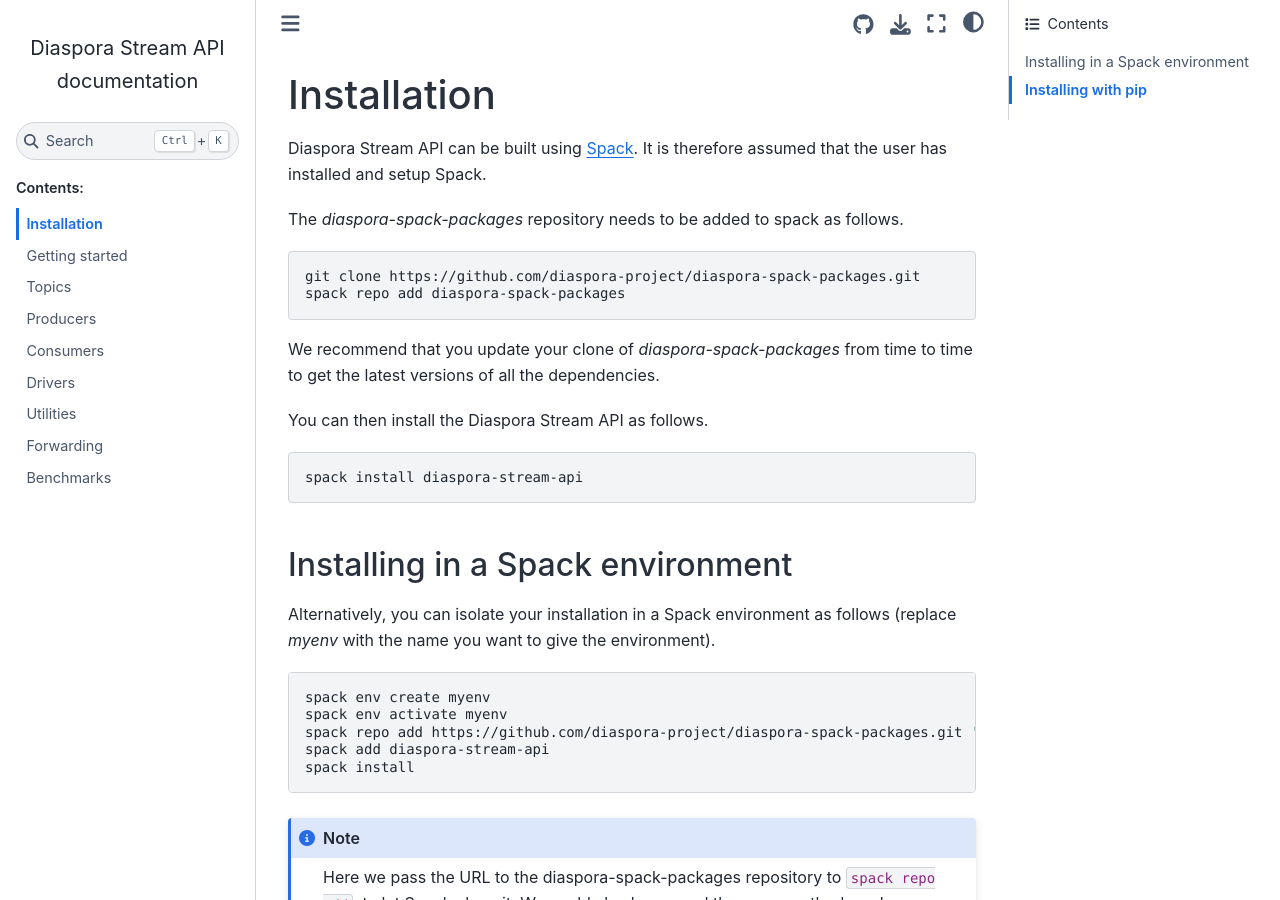
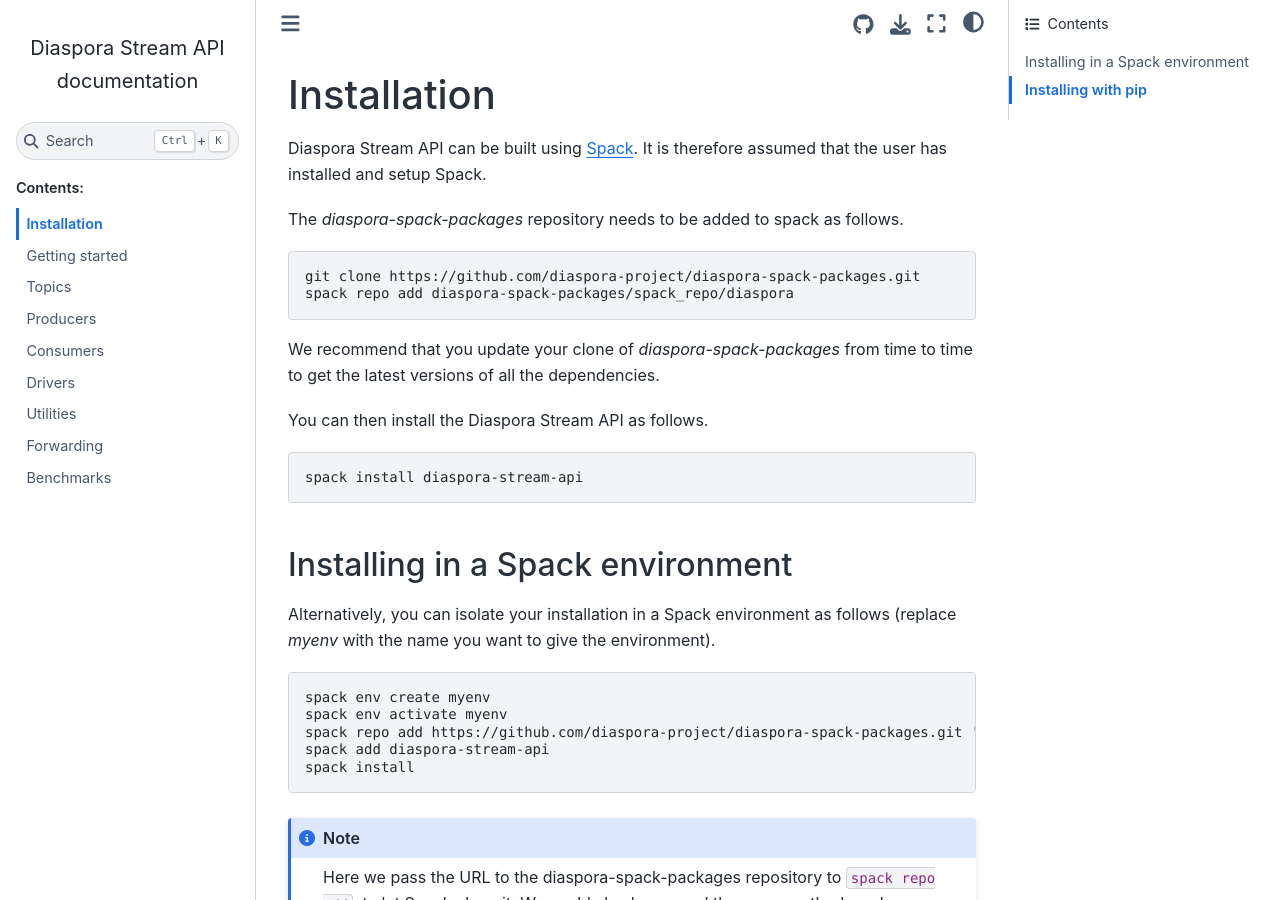
Before and after one commit to diaspora-project/diaspora-stream-api, a Sphinx documentation site: the page built from docs/usage/installation.rst, in a window 1280 px wide and 900 px high. Built offline with Sphinx 7.4.7 and the Sphinx Book theme 1.1.4, drawn with Linux system fonts in a browser that asks for light colours; pages that are not in the unit, such as notebooks, are missing from menus.

Commit message:
Update installation.rst (#7)
Adding the right path, otherwise spack does not find the repo.yaml file

```diff
--- a/docs/usage/installation.rst
+++ b/docs/usage/installation.rst
@@ -9,7 +9,7 @@
 .. code-block:: bash
 
    git clone https://github.com/diaspora-project/diaspora-spack-packages.git
-   spack repo add diaspora-spack-packages
+   spack repo add diaspora-spack-packages/spack_repo/diaspora
 
 We recommend that you update your clone of *diaspora-spack-packages* from time to time
 to get the latest versions of all the dependencies.
```
